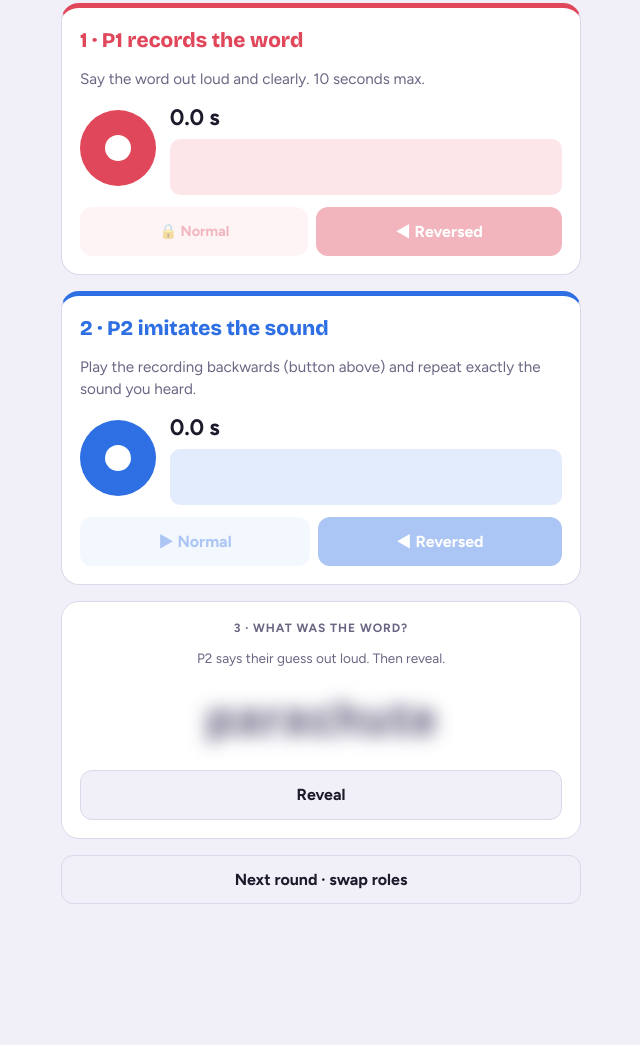
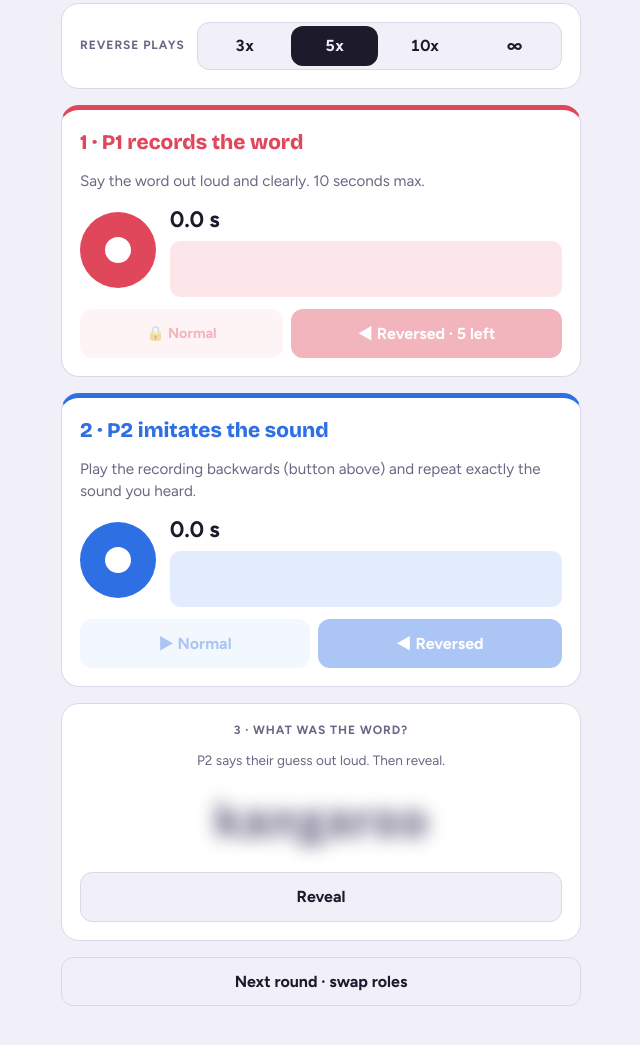
Before and after one commit to joaoanhas/rewind, a plain HTML site: page index.html in a window 1280 px wide. Shown: the part 565-1610 px from the top of the page, without its empty margins (319-959 px from the left). Before the commit the page ends 1517 px from the top, so only its background shows below. Drawn offline with nearby package versions, Linux system fonts and the light colour scheme.

Commit message:
Limit how many times player 1's recording can be played backwards
Configurable as 3, 5 (default), 10 or unlimited, remembered in the browser.
The counter resets each round or when player 1 records again, and the
limit is lifted once the word is revealed. Switching language now starts
a fresh round, since it picks a new word.

Co-Authored-By: Claude Opus 5.5 <noreply@anthropic.com>
Claude-Session: https://claude.ai/code/session_01V68ERMrV18G4gYNMhQkVvt

```diff
--- a/index.html
+++ b/index.html
@@ -142,6 +142,11 @@ canvas{width:100%;height:56px;display:block;background:var(--soft);border-radius
     <div class="seg" id="speed"><button type="button" data-r="1" aria-pressed="true">1x</button><button type="button" data-r="0.75" aria-pressed="false" data-i18n="x075">0,75x</button><button type="button" data-r="0.5" aria-pressed="false" data-i18n="x05">0,5x</button></div>
   </section>
 
+  <section class="card speed" data-i18n-aria="limit" aria-label="Ouvir ao contrário">
+    <span class="label" data-i18n="limit">Ouvir ao contrário</span>
+    <div class="seg" id="limit"><button type="button" data-l="3" aria-pressed="false">3x</button><button type="button" data-l="5" aria-pressed="true">5x</button><button type="button" data-l="10" aria-pressed="false">10x</button><button type="button" data-l="0" aria-pressed="false">∞</button></div>
+</section>
+
   <section class="card deck p1" id="deck1">
     <h2>1 · Grava a palavra</h2>
     <p data-i18n="deck1p">Diz a palavra em voz alta e clara. Máximo 10 segundos.</p>
@@ -157,7 +162,7 @@ canvas{width:100%;height:56px;display:block;background:var(--soft);border-radius
     </div>
     <div class="row">
       <button class="play" id="p1n" type="button" disabled>▶ Normal</button>
-      <button class="play big" id="p1r" type="button" disabled data-i18n="playR">◀ Ao contrário</button>
+      <button class="play big" id="p1r" type="button" disabled>◀ Ao contrário</button>
     </div>
     <div class="upload" id="up1wrap" hidden><span data-i18n="noMic">Sem acesso ao microfone.</span> <label for="up1" data-i18n="pickFile">Escolher um ficheiro de áudio</label><input type="file" id="up1" accept="audio/*,.m4a,.mp3,.wav,.ogg,.webm"></div>
   </section>
@@ -210,7 +215,7 @@ pt:{scoreAria:"Pontuação",modesAria:"Modo de jogo",mFree:"Partida livre",mTour
  countNote:"De 2 a 16. Se o número não fechar o quadro, alguns jogadores passam diretamente à ronda seguinte.",eachGame:"Cada jogo",bo1:"1 partida",bo3:"Melhor de 3",bo5:"Melhor de 5",tStart:"Sortear e começar",tCont:"Próximo jogo",
  lead:"O jogador 1 diz a palavra. O jogador 2 ouve-a ao contrário, imita o que ouviu e, ao inverter a imitação, descobre-se a palavra.",
  btnNew:"Nova palavra",speed:"Velocidade",x075:"0,75x",x05:"0,5x",deck1p:"Diz a palavra em voz alta e clara. Máximo 10 segundos.",deck2p:"Ouve a gravação ao contrário (botão acima) e repete exatamente o som que ouviste.",
- playN:"▶ Normal",playR:"◀ Ao contrário",holdN:"🔒 Normal",confirmN:"Revela a palavra! Tocar de novo",noMic:"Sem acesso ao microfone.",pickFile:"Escolher um ficheiro de áudio",revealLabel:"3 · Qual era a palavra?",btnReveal:"Revelar",
+ playN:"▶ Normal",playR:"◀ Ao contrário",holdN:"🔒 Normal",confirmN:"Revela a palavra! Tocar de novo",limit:"Ouvir ao contrário",left:"{n} restantes",left1:"1 restante",none:"Esgotado",noMic:"Sem acesso ao microfone.",pickFile:"Escolher um ficheiro de áudio",revealLabel:"3 · Qual era a palavra?",btnReveal:"Revelar",
  show:"Mostrar",hide:"Esconder",p1:"J1",p2:"J2",recTitle:"1 · {r} grava a palavra",gueTitle:"2 · {g} imita o que ouviu",secret:"Palavra secreta · só {r} vê",guessNote:"{g} diz o palpite em voz alta. Depois revelem.",
  hitPlus:"Acertou (+1 {g})",miss:"Falhou",missPlus:"Falhou (+1 {r})",gameWon:"{w} ganha a partida",gameTie:"Empate, a partida repete-se",nextTurn:"Próximo turno · {b} grava",cont:"{m} · continuar",freeNext:"Próxima ronda · trocar de papéis",
  errAudio:"Não foi possível ler esse áudio. Tenta gravar outra vez.",errMic:"O microfone não está disponível aqui. Abre o jogo num site em https para gravar só com a voz, ou escolhe um ficheiro de áudio.",
@@ -223,7 +228,7 @@ en:{scoreAria:"Score",modesAria:"Game mode",mFree:"Free play",mTour:"Tournament"
  countNote:"From 2 to 16. If the number doesn't fill the bracket, some players go straight to the next round.",eachGame:"Each match",bo1:"1 game",bo3:"Best of 3",bo5:"Best of 5",tStart:"Draw and start",tCont:"Next match",
  lead:"Player 1 says the word. Player 2 hears it backwards, imitates the sound, and when the imitation is reversed the word comes out.",
  btnNew:"New word",speed:"Speed",x075:"0.75x",x05:"0.5x",deck1p:"Say the word out loud and clearly. 10 seconds max.",deck2p:"Play the recording backwards (button above) and repeat exactly the sound you heard.",
- playN:"▶ Normal",playR:"◀ Reversed",holdN:"🔒 Normal",confirmN:"Reveals the word! Tap again",noMic:"No microphone access.",pickFile:"Choose an audio file",revealLabel:"3 · What was the word?",btnReveal:"Reveal",
+ playN:"▶ Normal",playR:"◀ Reversed",holdN:"🔒 Normal",confirmN:"Reveals the word! Tap again",limit:"Reverse plays",left:"{n} left",left1:"1 left",none:"No plays left",noMic:"No microphone access.",pickFile:"Choose an audio file",revealLabel:"3 · What was the word?",btnReveal:"Reveal",
  show:"Show",hide:"Hide",p1:"P1",p2:"P2",recTitle:"1 · {r} records the word",gueTitle:"2 · {g} imitates the sound",secret:"Secret word · only {r} looks",guessNote:"{g} says their guess out loud. Then reveal.",
  hitPlus:"Got it (+1 {g})",miss:"Missed",missPlus:"Missed (+1 {r})",gameWon:"{w} wins the game",gameTie:"Tie, the game is replayed",nextTurn:"Next turn · {b} records",cont:"{m} · continue",freeNext:"Next round · swap roles",
  errAudio:"Couldn't read that audio. Try recording again.",errMic:"The microphone isn't available here. Open the game on an https site to record with your voice, or choose an audio file.",
@@ -310,10 +315,15 @@ function draw(deck,prog,rev){const cv=$("cv"+deck.n),g=cv.getContext("2d"),W=cv.
 
 // Decks
 let p1Locked=true,p1Timer=null;
-function setP1Lock(v){p1Locked=v;const b=$("p1n");b.classList.remove("confirm");b.classList.toggle("locked",v);b.textContent=v?t("holdN"):t("playN")}
+let playLimit=5,p1Plays=0;try{const l=localStorage.getItem("rewind-limit");if(l!==null&&!isNaN(+l))playLimit=+l}catch(e){}
+function updateP1R(){const b=$("p1r");const lim=playLimit&&p1Locked;const left=Math.max(0,playLimit-p1Plays);
+  b.textContent=!lim?t("playR"):left?t("playR")+" · "+(left===1?t("left1"):t("left",{n:left})):t("none");
+  b.disabled=!decks[0].rev||(lim&&left===0);
+  document.querySelectorAll("#limit button").forEach(x=>x.setAttribute("aria-pressed",+x.dataset.l===playLimit?"true":"false"))}
+function setP1Lock(v){p1Locked=v;const b=$("p1n");b.classList.remove("confirm");b.classList.toggle("locked",v);b.textContent=v?t("holdN"):t("playN");if(typeof decks!=="undefined")updateP1R()}
 const decks=[1,2].map(n=>({n,buf:null,rev:null,rec:null,live:null}));
 async function setBuffer(deck,arr){try{const b=await ac().decodeAudioData(arr);deck.buf=trim(b);deck.rev=reversed(deck.buf);deck.live=null;
-  $("p"+deck.n+"n").disabled=false;$("p"+deck.n+"r").disabled=false;$("t"+deck.n).textContent=fmt(deck.buf.duration);draw(deck,null);showErr("")}
+  $("p"+deck.n+"n").disabled=false;$("p"+deck.n+"r").disabled=false;if(deck.n===1){p1Plays=0;updateP1R()}$("t"+deck.n).textContent=fmt(deck.buf.duration);draw(deck,null);showErr("")}
   catch(e){showErr(t("errAudio"))}}
 const fmt=s=>s.toFixed(1).replace(".",t("dec"))+" "+t("sec");
 
@@ -353,11 +363,11 @@ decks.forEach(deck=>{
       if(!pn.classList.contains("confirm")){pn.classList.add("confirm");pn.textContent=t("confirmN");clearTimeout(p1Timer);p1Timer=setTimeout(()=>setP1Lock(p1Locked),3000);return}
       clearTimeout(p1Timer);setP1Lock(true)}
     deck.buf&&play(deck.buf,pn,deck)};
-  pr.onclick=()=>deck.rev&&play(deck.rev,pr,deck);
+  pr.onclick=()=>{if(!deck.rev)return;if(n===1&&playLimit&&p1Locked){if(p1Plays>=playLimit)return;p1Plays++;updateP1R()}play(deck.rev,pr,deck)};
   $("up"+n).onchange=async e=>{const f=e.target.files[0];if(f){ac();await setBuffer(deck,await f.arrayBuffer())}e.target.value=""};
 });
 
-function resetRound(){stop();setP1Lock(true);decks.forEach(d=>{stopRec(d);d.buf=d.rev=d.live=null;$("p"+d.n+"n").disabled=true;$("p"+d.n+"r").disabled=true;$("t"+d.n).textContent=fmt(0);draw(d,null)});newWord()}
+function resetRound(){stop();p1Plays=0;setP1Lock(true);decks.forEach(d=>{stopRec(d);d.buf=d.rev=d.live=null;$("p"+d.n+"n").disabled=true;$("p"+d.n+"r").disabled=true;$("t"+d.n).textContent=fmt(0);draw(d,null)});newWord()}
 let pendingNext=false;
 $("btnNext").onclick=()=>{if(mode==="free")swapped=!swapped;else{$("btnNext").hidden=true;pendingNext=false}
   renderRoles();resetRound();renderTour();window.scrollTo({top:0,behavior:"smooth"})};
@@ -432,7 +442,8 @@ function setLang(l){lang=l;WORDS=WORDS_BY[l];try{localStorage.setItem("rewind-la
   if(!$("tDone").hidden&&T&&!T.champion)$("tDoneTxt").textContent=doneLabel();
   setP1Lock(true);
   decks.forEach(d=>{$("t"+d.n).textContent=fmt(d.buf?d.buf.duration:0);$("rec"+d.n).setAttribute("aria-label",d.rec?t("stopRec"):t("recAria",{n:d.n}))});
-  newWord()}
+  resetRound()}
+document.querySelectorAll("#limit button").forEach(b=>b.onclick=()=>{playLimit=+b.dataset.l;try{localStorage.setItem("rewind-limit",playLimit)}catch(e){}updateP1R()});
 document.querySelectorAll(".lang button").forEach(b=>b.onclick=()=>setLang(b.dataset.lang));
 load();renderNames();renderBest();renderRoles();renderTour();
 setLang(lang);
```
Also changed, not shown: 1 other file.
